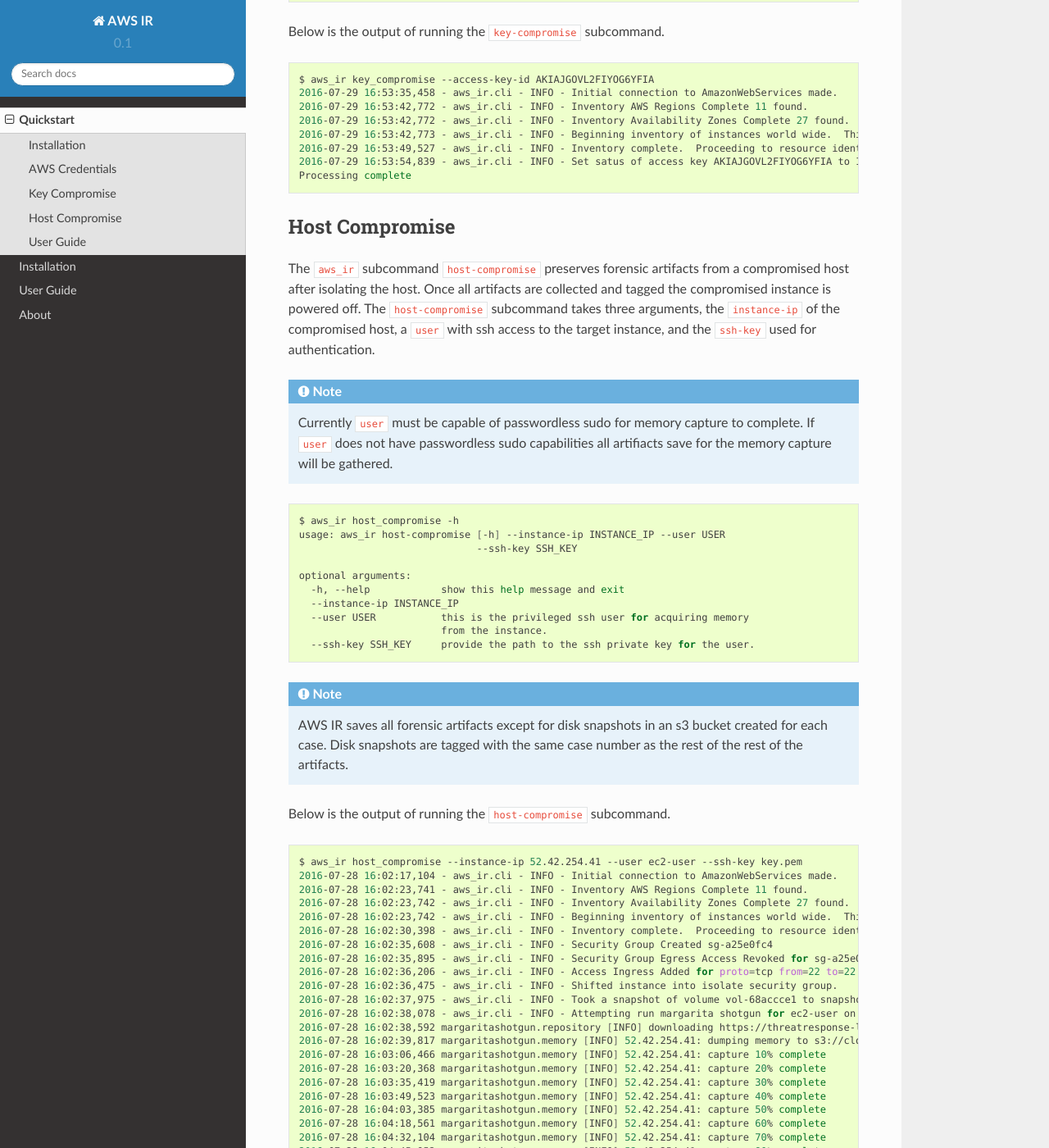
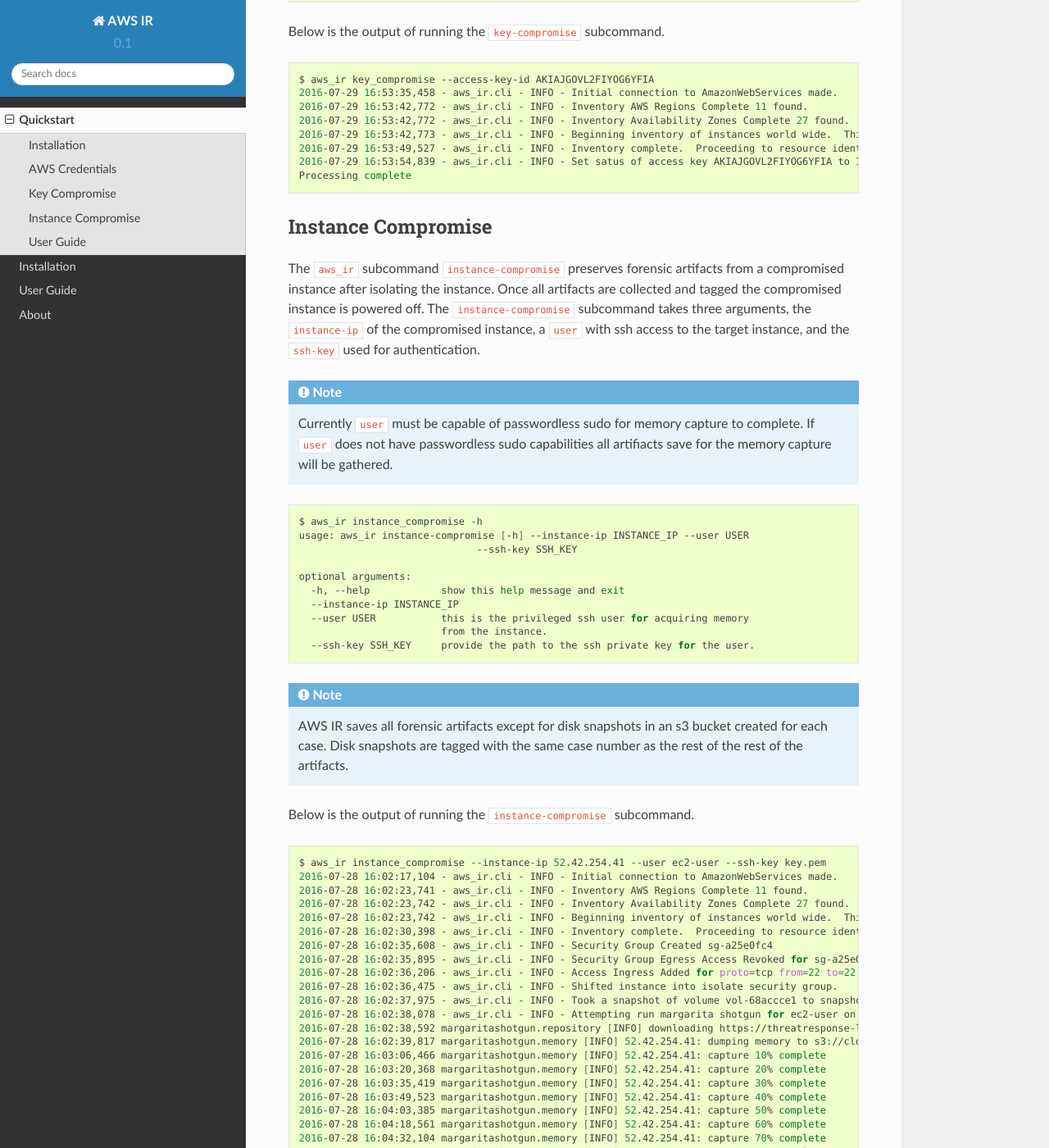
Before and after one commit to ThreatResponse/aws_ir, a Sphinx documentation site: the page built from docs/quickstart.rst, in a window 1280 px wide and 1400 px high, scrolled down 819 px. Shown: the whole window at 82% size. Built offline with Sphinx 7.4.7 and the Read the Docs theme 2.0.0, drawn with Linux system fonts in a browser that asks for light colours; pages that are not in the unit, such as notebooks, are missing from menus.

Commit message:
rename host-compromise to instance-compromise

```diff
--- a/docs/quickstart.rst
+++ b/docs/quickstart.rst
@@ -46,19 +46,19 @@ Below is the output of running the ``key-compromise`` subcommand.
    2016-07-29 16:53:54,839 - aws_ir.cli - INFO - Set satus of access key AKIAJGOVL2FIYOG6YFIA to Inactive
    Processing complete
 
-Host Compromise
-***************
+Instance Compromise
+*******************
 
-The ``aws_ir`` subcommand ``host-compromise`` preserves forensic artifacts from a compromised host after isolating the host.
+The ``aws_ir`` subcommand ``instance-compromise`` preserves forensic artifacts from a compromised instance after isolating the instance.
 Once all artifacts are collected and tagged the compromised instance is powered off.
-The ``host-compromise`` subcommand takes three arguments, the ``instance-ip`` of the compromised host, a ``user`` with ssh access to the target instance, and the ``ssh-key`` used for authentication.
+The ``instance-compromise`` subcommand takes three arguments, the ``instance-ip`` of the compromised instance, a ``user`` with ssh access to the target instance, and the ``ssh-key`` used for authentication.
 
 .. note:: Currently ``user`` must be capable of passwordless sudo for memory capture to complete.  If ``user`` does not have passwordless sudo capabilities all artifiacts save for the memory capture will be gathered.
 
 .. code-block:: bash
 
-   $ aws_ir host_compromise -h
-   usage: aws_ir host-compromise [-h] --instance-ip INSTANCE_IP --user USER
+   $ aws_ir instance_compromise -h
+   usage: aws_ir instance-compromise [-h] --instance-ip INSTANCE_IP --user USER
                                  --ssh-key SSH_KEY
 
    optional arguments:
@@ -70,11 +70,11 @@ The ``host-compromise`` subcommand takes three arguments, the ``instance-ip`` of
 
 .. note:: AWS IR saves all forensic artifacts except for disk snapshots in an s3 bucket created for each case.  Disk snapshots are tagged with the same case number as the rest of the rest of the artifacts.
 
-Below is the output of running the ``host-compromise`` subcommand.
+Below is the output of running the ``instance-compromise`` subcommand.
 
 .. code-block:: bash
 
-   $ aws_ir host_compromise --instance-ip 52.42.254.41 --user ec2-user --ssh-key key.pem
+   $ aws_ir instance_compromise --instance-ip 52.42.254.41 --user ec2-user --ssh-key key.pem
    2016-07-28 16:02:17,104 - aws_ir.cli - INFO - Initial connection to AmazonWebServices made.
    2016-07-28 16:02:23,741 - aws_ir.cli - INFO - Inventory AWS Regions Complete 11 found.
    2016-07-28 16:02:23,742 - aws_ir.cli - INFO - Inventory Availability Zones Complete 27 found.
```
Also changed, not shown: README.rst (+13 -13 lines), 2 other files.
